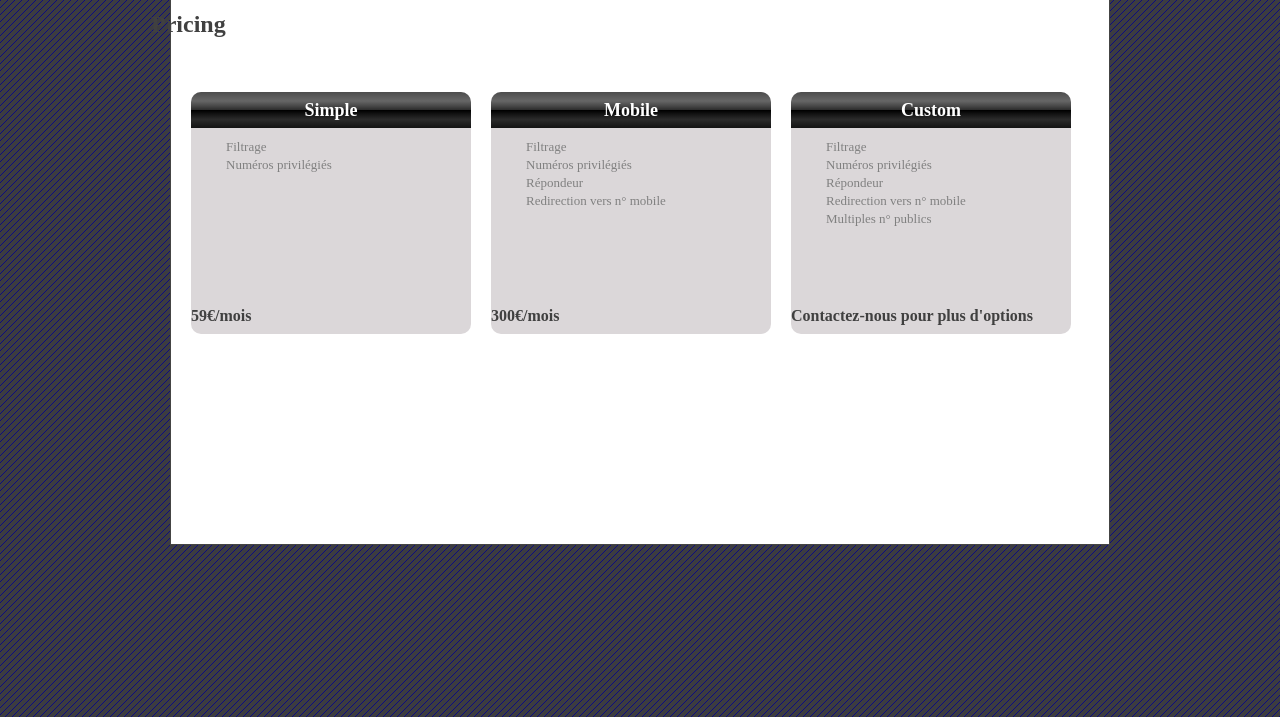
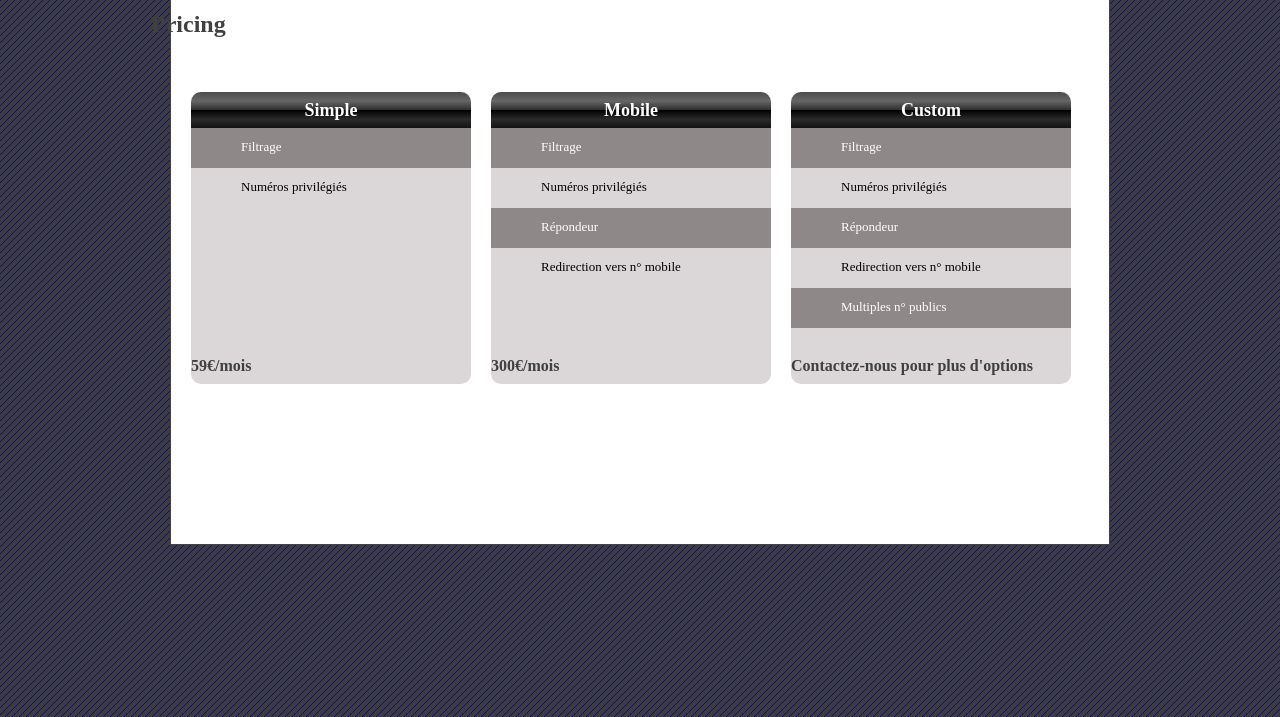
Before and after one commit to fasterthanlime/phonewall, a website: page frontend/pricing.html in a window 1280 px wide. Shown: the part 83-800 px from the top of the page. Drawn offline with nearby package versions, Linux system fonts and the light colour scheme.

Commit message:
style teh almighty options list of doom

```diff
--- a/frontend/css/landing.css
+++ b/frontend/css/landing.css
@@ -95,13 +95,23 @@ body {
 }
 
 .pricing-options {
-  height: 150px;
-  padding: 10px;
+  height: 220px;
 }
 
 .pricing-options ul {
   list-style-type: none;
+  margin: 0;
+  color: #000000;
 }
+
+.pricing-options li {
+  background: #DBD7D9;
+  color: #000000;
+  padding-left: 50px;
+  padding-top: 10px;
+  height: 30px;
+}
+.pricing-options li:nth-child(odd) { background: #8F8888; color: #ffffff }
 
 .pricing h3 {
   border-top-left-radius: 10px;
```
